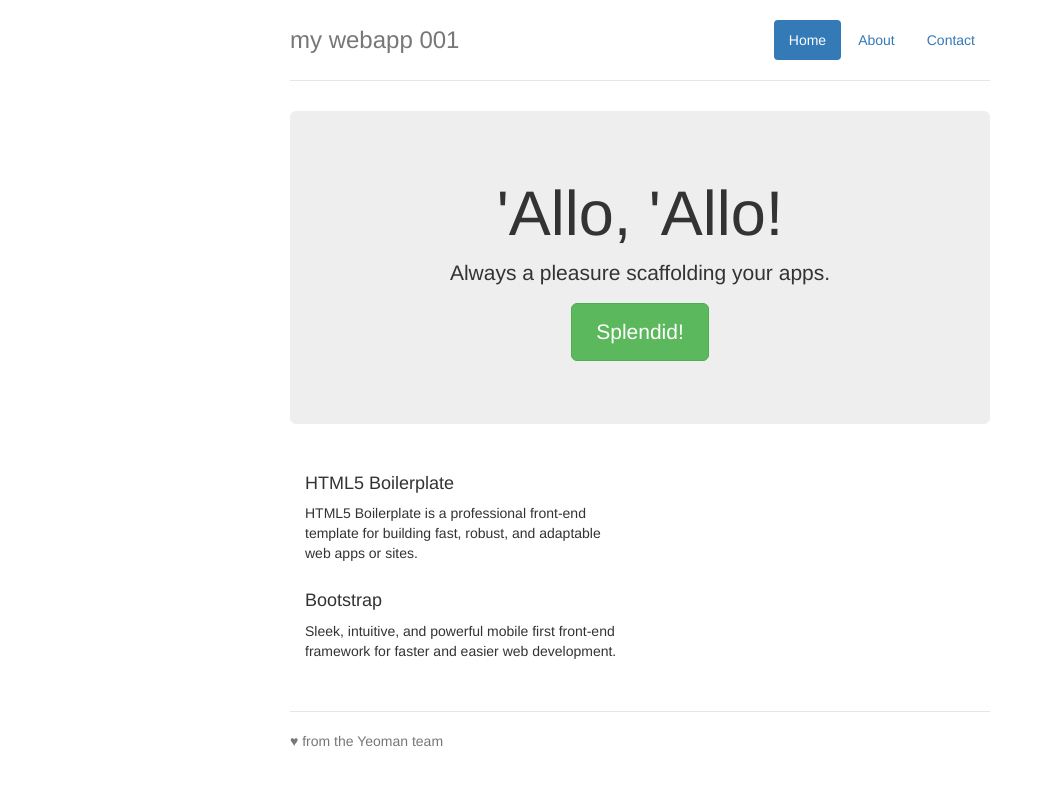
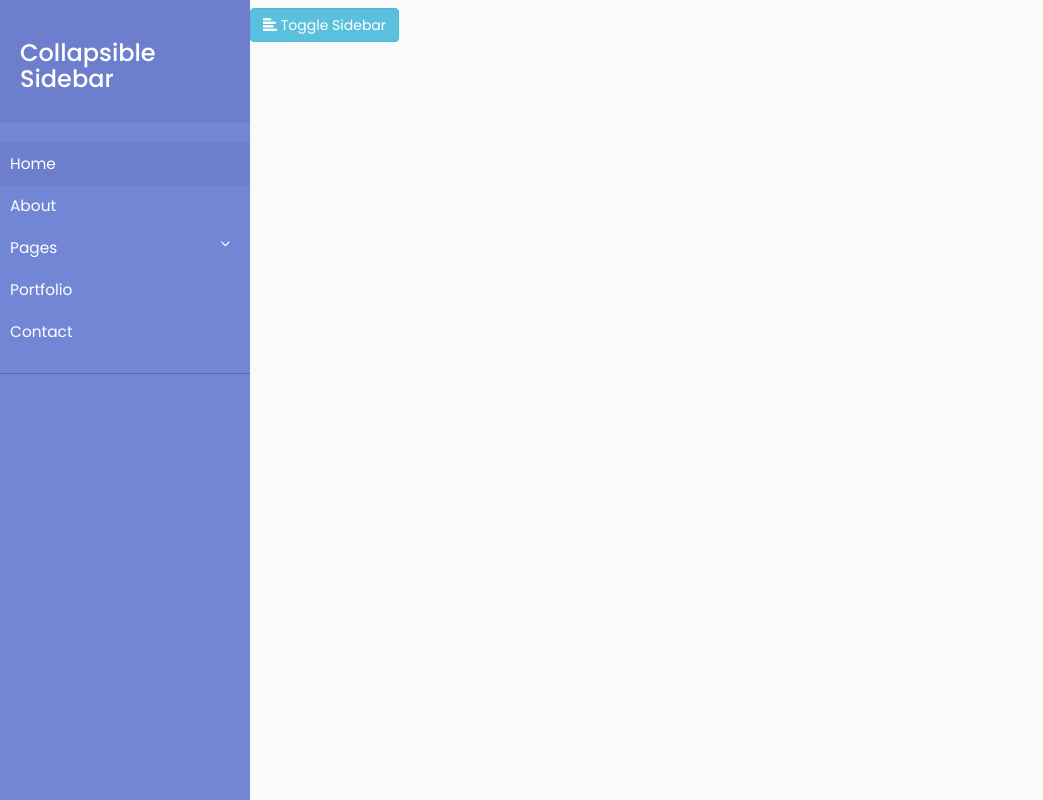
Before and after one commit to AlanJui/WebApp_Template, a website: page app/index.html in a window 1280 px wide. Shown: the whole page, without its empty margins (0-1043 px from the left). Drawn offline with nearby package versions, Linux system fonts and the light colour scheme; files that its build step writes are made by us from their sources.

Commit message:
加入有 SideBar 的 UI 介面“

```diff
--- a/app/index.html
+++ b/app/index.html
@@ -25,42 +25,42 @@
       <p class="browserupgrade">You are using an <strong>outdated</strong> browser. Please <a href="http://browsehappy.com/">upgrade your browser</a> to improve your experience.</p>
     <![endif]-->
 
-    <div class="container">
-      <div class="header">
-        <ul class="nav nav-pills pull-right">
-          <li class="active">
-            <a href="#">Home</a>
-          </li>
-          <li>
-            <a href="#">About</a>
-          </li>
-          <li>
-            <a href="#">Contact</a>
-          </li>
+    <div class="wrapper">
+
+      <!-- Sidebar -->
+      <nav id="sidebar">
+        <!-- Sidebar Header -->
+        <div class="sidebar-header">
+          <h3>Collapsible Sidebar</h3>
+        </div>
+
+        <!-- Sidebar Links -->
+        <ul class="list-unstyled components">
+          <li class="active"><a href="#">Home</a></li>
+          <li><a href="#">About</a></li>
+
+          <li><!-- Link with dropdown items -->
+            <a href="#homeSubmenu" data-toggle="collapse" aria-expanded="false">Pages</a>
+            <ul class="collapse list-unstyled" id="homeSubmenu">
+              <li><a href="#">Page</a></li>
+              <li><a href="#">Page</a></li>
+              <li><a href="#">Page</a></li>
+            </ul>
+
+          <li><a href="#">Portfolio</a></li>
+          <li><a href="#">Contact</a></li>
         </ul>
-        <h3 class="text-muted">my webapp 001</h3>
+      </nav>
+
+      <!-- Page Content -->
+      <div id="content">
+        <button type="button" id="sidebarCollapse" class="btn btn-info navbar-btn">
+          <i class="glyphicon glyphicon-align-left"></i>
+          Toggle Sidebar
+        </button>
+        <!-- We'll fill this with dummy content -->
       </div>
 
-      <div class="jumbotron">
-        <h1>'Allo, 'Allo!</h1>
-        <p class="lead">Always a pleasure scaffolding your apps.</p>
-        <p><a class="btn btn-lg btn-success" href="#">Splendid!</a></p>
-      </div>
-
-      <div class="row marketing">
-        <div class="col-lg-6">
-          <h4>HTML5 Boilerplate</h4>
-
-          <p>HTML5 Boilerplate is a professional front-end template for building fast, robust, and adaptable web apps or sites.</p>
-
-          <h4>Bootstrap</h4>
-          <p>Sleek, intuitive, and powerful mobile first front-end framework for faster and easier web development.</p>
-        </div>
-      </div>
-
-      <div class="footer">
-        <p>♥ from the Yeoman team</p>
-      </div>
     </div>
 
     <!-- Google Analytics: change UA-XXXXX-X to be your site's ID. -->
--- a/app/scripts/main.js
+++ b/app/scripts/main.js
@@ -1 +1,7 @@
-console.log('\'Allo \'Allo!');
+$(document).ready(function () {
+  console.log('\'Allo \'Allo!');
+
+  $('#sidebarCollapse').on('click', function () {
+    $('#sidebar').toggleClass('active');
+  });
+});
--- a/app/styles/main.css
+++ b/app/styles/main.css
@@ -1,87 +1,101 @@
-.browserupgrade {
-  margin: 0.2em 0;
-  background: #ccc;
-  color: #000;
-  padding: 0.2em 0;
+@import "https://fonts.googleapis.com/css?family=Poppins:300,400,500,600,700";
+
+body {
+  font-family: 'Poppins', sans-serif;
+  background: #fafafa;
 }
 
-/* Space out content a bit */
-body {
-  padding-top: 20px;
-  padding-bottom: 20px;
+p {
+  font-family: 'Poppins', sans-serif;
+  font-size: 1.1em;
+  font-weight: 300;
+  line-height: 1.7em;
+  color: #999;
 }
 
-/* Everything but the jumbotron gets side spacing for mobile first views */
-.header,
-.marketing,
-.footer {
-  padding-right: 15px;
-  padding-left: 15px;
+a, a:hover, a:focus {
+  color: inherit;
+  text-decoration: none;
+  transition: all 0.3s;
 }
 
-/* Custom page header */
-.header {
-  padding-bottom: 20px;
-  border-bottom: 1px solid #e5e5e5;
+.wrapper {
+  display: flex;
+  align-items: stretch;
 }
 
-/* Make the masthead heading the same height as the navigation */
-.header h3 {
-  margin-top: 0;
-  margin-bottom: 0;
-  line-height: 40px;
+#sidebar {
+  min-width: 250px;
+  max-width: 250px;
+  min-height: 100vh;
+  background: #7386D5;
+  color: #fff;
+  transition: all 0.3s;
 }
 
-/* Custom page footer */
-.footer {
-  padding-top: 19px;
-  color: #777;
-  border-top: 1px solid #e5e5e5;
+#sidebar.active {
+  margin-left: -250px;
 }
 
-/* Customize container */
-@media (min-width: 768px) {
-  .container {
-    max-width: 730px;
+#sidebar .sidebar-header {
+  padding: 20px;
+  background: #6d7fcc;
+}
+
+#sidebar ul.components {
+  padding: 20px 0;
+  border-bottom: 1px solid #47748b;
+}
+
+#sidebar ul p {
+  color: #fff;
+  padding: 10px;
+}
+
+#sidebar ul li a {
+  padding: 10px;
+  font-size: 1.1em;
+  display: block;
+}
+
+#sidebar ul li a:hover {
+  color: #7386D5;
+  background: #fff;
+}
+
+#sidebar ul li.active > a, a[aria-expanded="true"] {
+  color: #fff;
+  background: #6d7fcc;
+}
+
+ul ul a {
+  font-size: 0.9em !important;
+  padding-left: 30px !important;
+  background: #6d7fcc;
+}
+
+a[data-toggle="collapse"] {
+  position: relative;
+}
+
+a[aria-expanded="false"]::before, a[aria-expanded="true"]::before {
+  content: '\e259';
+  display: block;
+  position: absolute;
+  right: 20px;
+  font-family: 'Glyphicons Halflings';
+  font-size: 0.6em;
+}
+
+a[aria-expanded="true"]::before {
+  content: '\e260';
+}
+
+@media (max-width: 768px) {
+  #sidebar {
+    margin-left: -250px;
+  }
+  #sidebar.active {
+    margin-left: 0;
   }
 }
-.container-narrow > hr {
-  margin: 30px 0;
-}
-
-/* Main marketing message and sign up button */
-.jumbotron {
-  text-align: center;
-  border-bottom: 1px solid #e5e5e5;
-}
-.jumbotron .btn {
-  padding: 14px 24px;
-  font-size: 21px;
-}
-
-/* Supporting marketing content */
-.marketing {
-  margin: 40px 0;
-}
-.marketing p + h4 {
-  margin-top: 28px;
-}
-
-/* Responsive: Portrait tablets and up */
-@media screen and (min-width: 768px) {
-  /* Remove the padding we set earlier */
-  .header,
-  .marketing,
-  .footer {
-    padding-right: 0;
-    padding-left: 0;
-  }
-  /* Space out the masthead */
-  .header {
-    margin-bottom: 30px;
-  }
-  /* Remove the bottom border on the jumbotron for visual effect */
-  .jumbotron {
-    border-bottom: 0;
-  }
-}
```
